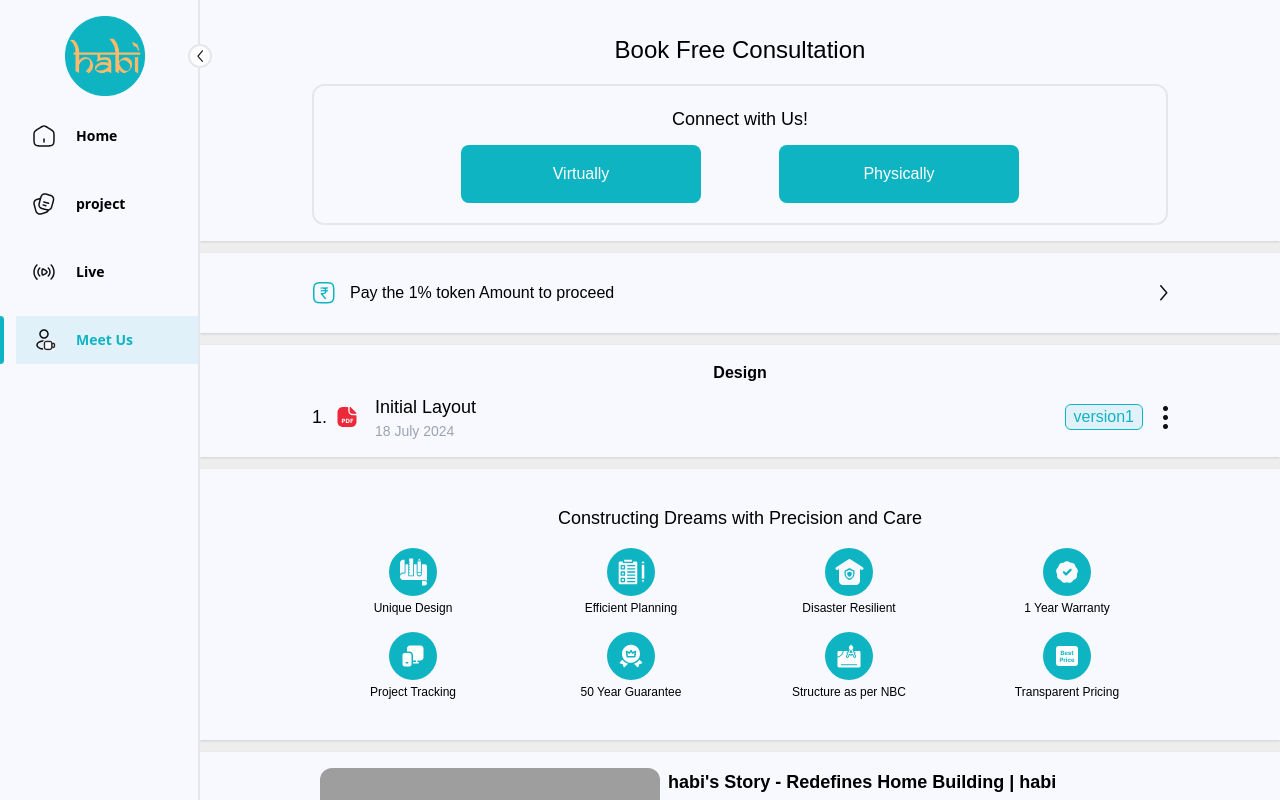
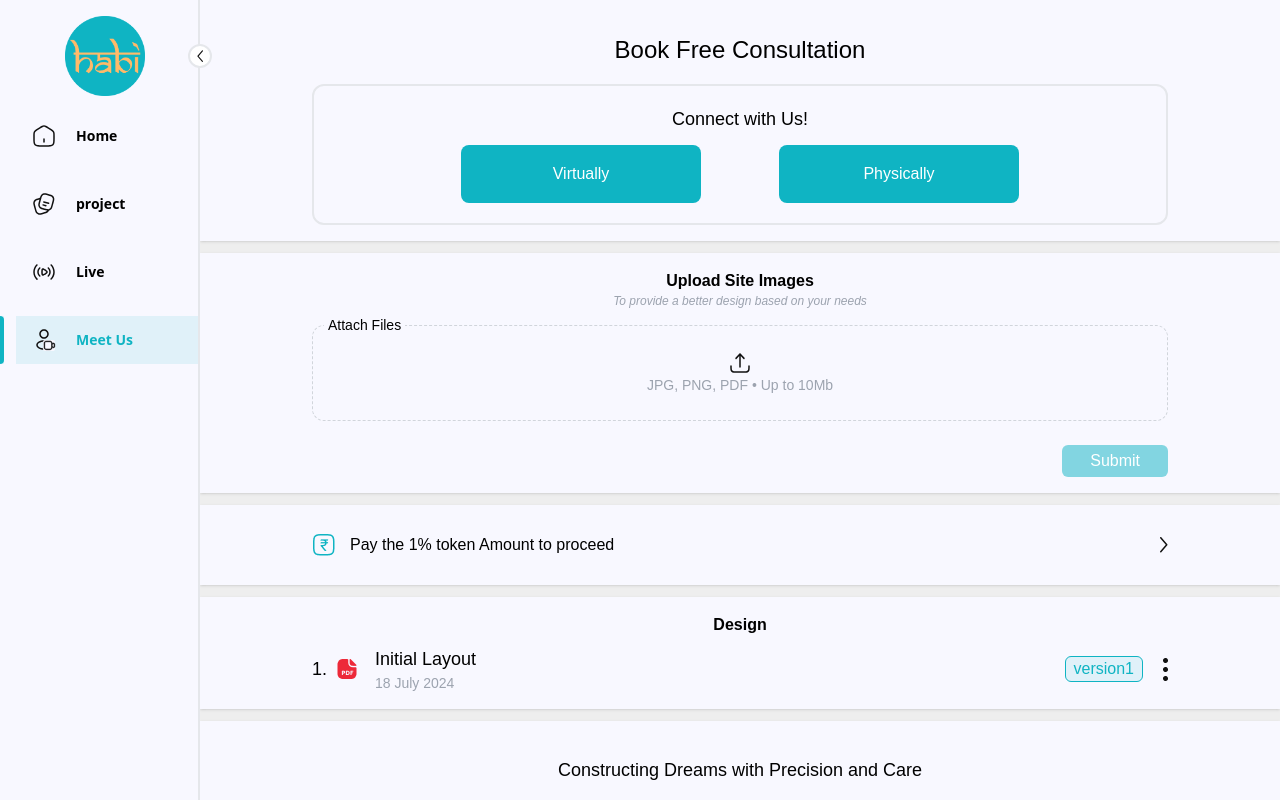
Before and after one commit to tejudharanesh/HABI_client, a React (Vite) app: page /dashboard/profile in a window 1280 px wide. Built offline with nearby package versions, Linux system fonts and the light colour scheme; grey boxes are pictures that could not be loaded; a web font is replaced by a local one.

Commit message:
added priority

```diff
--- a/src/components/Footer/Footer.jsx
+++ b/src/components/Footer/Footer.jsx
@@ -17,12 +17,12 @@ const Footer = () => {
   return (
     <footer className="py-10">
       <div className="max-w-4xl mx-auto text-center pb-5">
-        <div className="flex flex-wrap justify-center space-x-4 mb-4">
+        <div className="flex flex-wrap justify-center space-x-7">
           {footerLinks.map((item, index) => (
             <a
               key={index}
               href={item.url}
-              className="text-slate-500 text-xs md:text-sm hover:text-red-600 transition-colors duration-100"
+              className="text-slate-500 text-xs md:text-sm hover:text-red-600 transition-colors duration-100 py-1"
               target="_blank"
               rel="noopener noreferrer"
             >
--- /dev/null
+++ b/src/components/Homepage/ImageUpload.jsx
@@ -0,0 +1,40 @@
+import React from "react";
+import upload from "../../assets/svg/upload.svg";
+
+function ImageUpload({ isExpanded }) {
+  return (
+    <div
+      className={`flex flex-col w-full bg-layoutColor shadow p-4 h-auto mb-3 ${
+        isExpanded ? "md:px-20 lg:px-40" : "md:px-32 lg:px-28"
+      }`}
+    >
+      <p className="text-center font-semibold text-black">Upload Site Images</p>
+      <p className="text-center text-xs mb-4 text-gray-400 italic">
+        To provide a better design based on your needs
+      </p>
+      <div className="items-center">
+        <div className="relative mb-4 lg:mb-6">
+          <label className="absolute -top-2.5 left-3 bg-layoutColor px-1 text-sm text-black">
+            Attach Files
+          </label>
+          <div className="h-24 border border-dashed border-gray-300 p-4 rounded-xl flex flex-col items-center justify-center text-center bg-layoutColor text-white">
+            <img src={upload} alt="Upload" />
+            <p className="text-sm text-gray-400">JPG, PNG, PDF • Up to 10Mb</p>
+            <input
+              type="file"
+              className="absolute inset-0 opacity-0 cursor-pointer"
+              multiple // Allow multiple file uploads
+            />
+          </div>
+        </div>
+      </div>
+      <div className="flex justify-end">
+        <button className="bg-primary1 text-white px-7 rounded-md py-1">
+          Submit
+        </button>
+      </div>
+    </div>
+  );
+}
+
+export default ImageUpload;
--- a/src/pages/NewUser/Consultation.jsx
+++ b/src/pages/NewUser/Consultation.jsx
@@ -13,6 +13,7 @@ import dayjs from "dayjs";
 import OnePercent from "../../components/Homepage/OnePercent";
 import Design from "../../components/Homepage/Design";
 import Youtube from "../../components/Homepage/Youtube";
+import ImageUpload from "../../components/Homepage/ImageUpload";
 
 function Consultation({ isExpanded }) {
   const [showPopup, setShowPopup] = useState(false);
@@ -147,6 +148,7 @@ function Consultation({ isExpanded }) {
           />
         )}
       </div>
+      <ImageUpload />
       <OnePercent isExpanded={isExpanded} />
       <Design isExpanded={isExpanded} />
       <HabiFeatures isExpanded={isExpanded} />
@@ -183,7 +185,7 @@ function Consultation({ isExpanded }) {
         onClose={handleScheduleClose}
         onConfirm={handleBookingConfirmed}
       />
-      {showScheduleBooked && <ScheduleBooked/>}
+      {showScheduleBooked && <ScheduleBooked />}
     </div>
   );
 }
```
Also changed, not shown: src/assets/svg/upload.svg (added).
